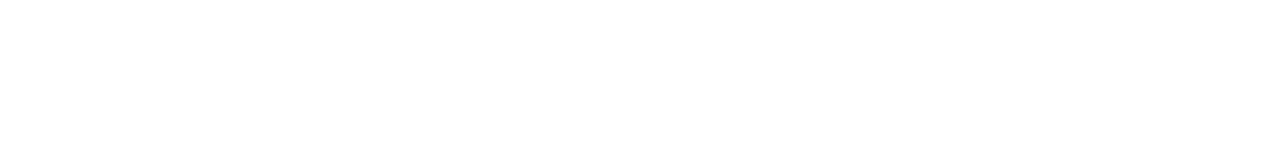
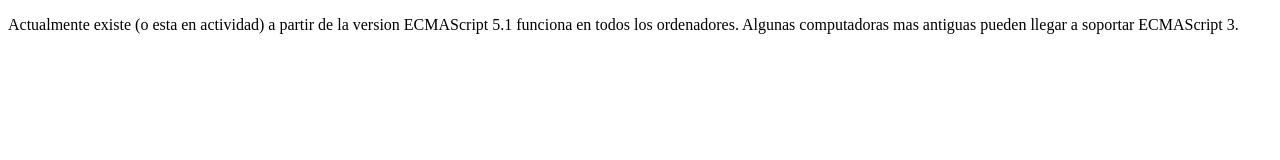
Before and after one commit to UrraFacundo/TPInvestigacionJS, a plain HTML site: page index.html in a window 1280 px wide. Drawn offline with Linux system fonts and the light colour scheme.

Commit message:
respuesta numero 1

```diff
--- a/index.html
+++ b/index.html
@@ -7,6 +7,8 @@
     <title>Document</title>
 </head>
 <body>
-
+    <p>
+        Actualmente existe (o esta en actividad) a partir de la version ECMAScript 5.1 funciona en todos los ordenadores. Algunas computadoras mas antiguas pueden llegar a soportar ECMAScript 3.
+    </p>
 </body>
 </html>
```
